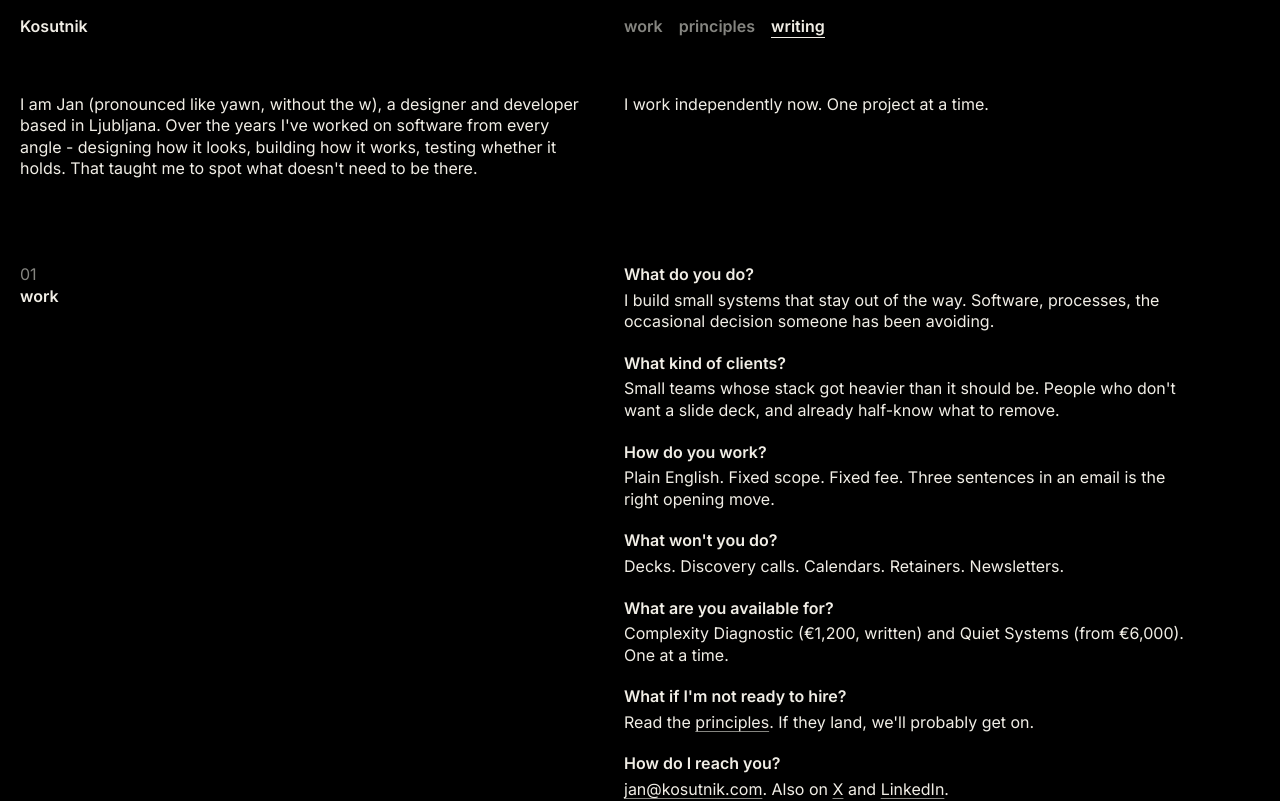
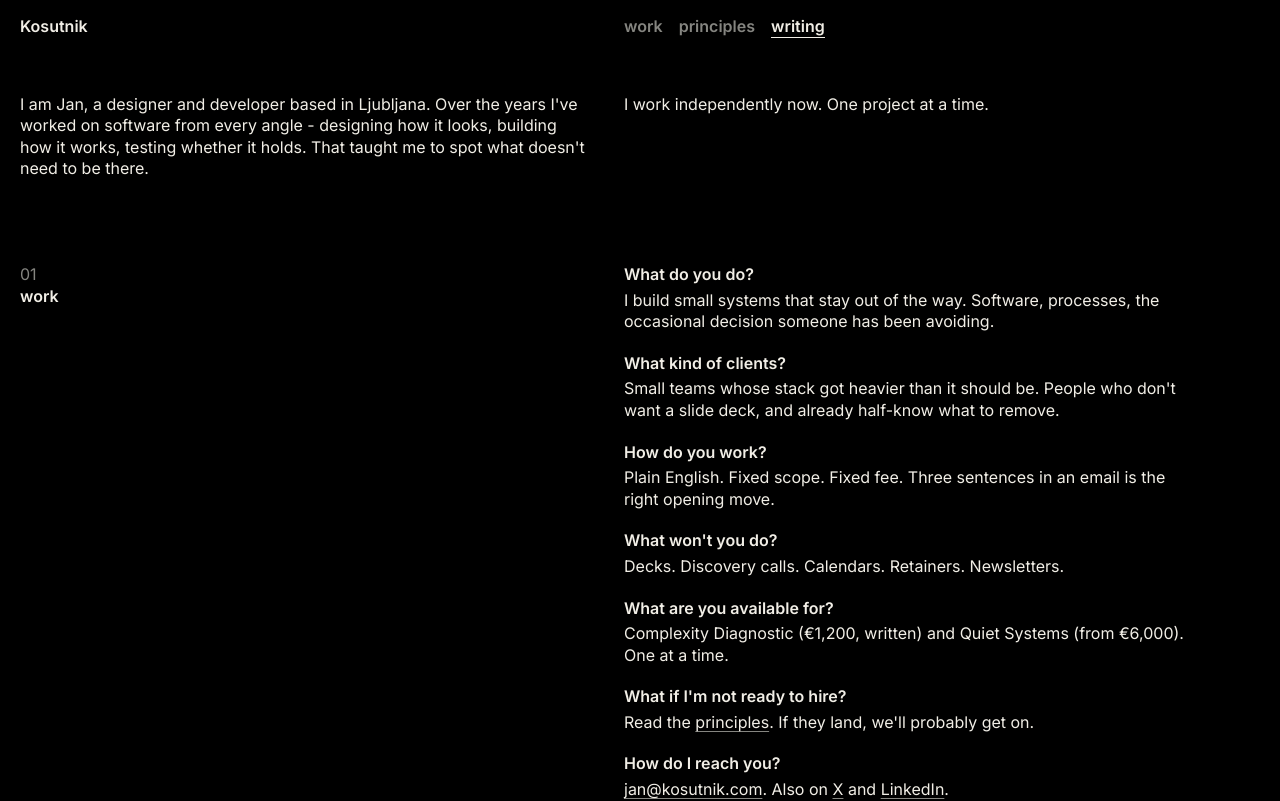
Before and after one commit to JanKosutnik/Kosutnik, a Next.js app: page / in a window 1280 px wide. Shown: the top 801 px of the page. Built offline with nearby package versions, Linux system fonts and the light colour scheme.

Commit message:
Codex simplify homepage introduction

```diff
--- a/app/v1/V1Site.tsx
+++ b/app/v1/V1Site.tsx
@@ -39,7 +39,7 @@ export default function V1Site({ homeHref = '/v1/' }: { homeHref?: string }) {
 
       <section className={`${styles.grid} ${styles.intro}`} aria-labelledby="intro-title">
         <h1 id="intro-title">
-          I am Jan (pronounced like yawn, without the w), a designer and developer based in Ljubljana. Over the years I&apos;ve worked on software from every
+          I am Jan, a designer and developer based in Ljubljana. Over the years I&apos;ve worked on software from every
           angle - designing how it looks, building how it works, testing whether it holds. That taught me to spot what
           doesn&apos;t need to be there.
         </h1>
```
